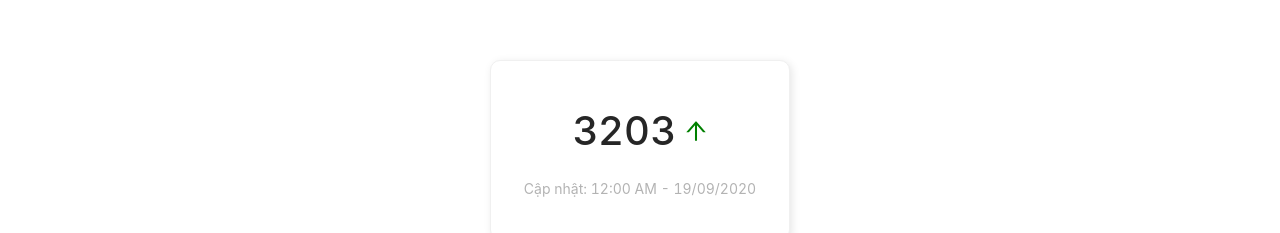
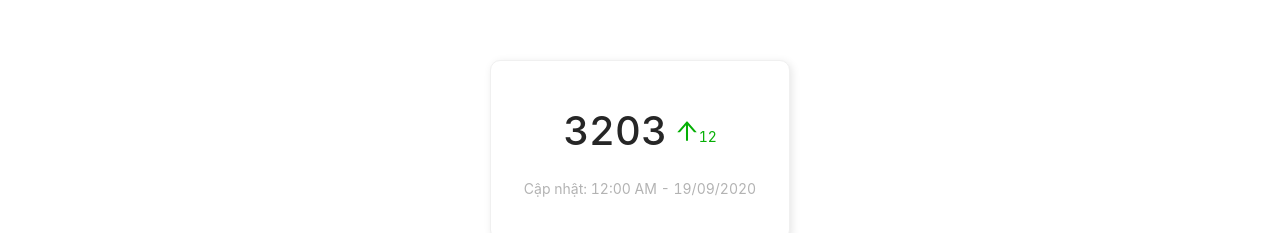
Before and after one commit to CaoHuy26/view-counter, a React (Create React App) app in the folder app/: page / in a window 1280 px wide. Shown: the top 233 px of the page. Built offline with nearby package versions, Linux system fonts and the light colour scheme.

Commit message:
Update increment number

```diff
--- a/app/src/components/Card.js
+++ b/app/src/components/Card.js
@@ -1,6 +1,7 @@
 import React from 'react';
 import { Card as CardTD } from 'antd';
 import { ArrowUpOutlined } from '@ant-design/icons';
+import COLOR from '../constants/color';
 
 const Card = () => {
   return (
@@ -11,6 +12,9 @@ const Card = () => {
             3203
           </h1>
           <ArrowUpOutlined style={styles.arrowIcon} />
+          <span style={styles.incrementNumber}>
+            12
+          </span>
         </div>
         <p style={styles.time}>
           Cập nhật: 12:00 AM - 19/09/2020
@@ -53,11 +57,15 @@ const styles = {
   },
   arrowIcon: {
     fontSize: 24,
-    color: 'green',
+    color: COLOR.Japanese_Laurel,
     marginTop: 0
+  },
+  incrementNumber: {
+    marginTop: 12,
+    color: COLOR.Japanese_Laurel
   },
   time: {
     margin: 0,
-    color: '#b3b3b3'
+    color: COLOR.Nobel
   }
 };
--- /dev/null
+++ b/app/src/constants/color.js
@@ -0,0 +1,6 @@
+const COLOR = {
+  Japanese_Laurel: '#05AF05',
+  Nobel: '#B3B3B3'
+};
+
+export default COLOR;
```
